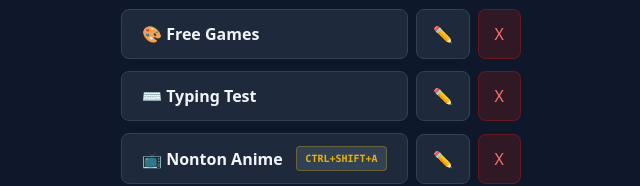
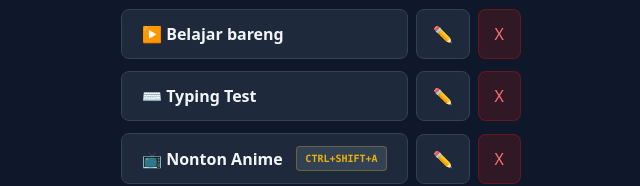
Before and after one commit to sutris-lab/sutris-lab.github.io, a plain HTML site: page tes.html in a window 1280 px wide. Shown: the part 345-531 px from the top of the page, 319-959 px from the left. Drawn offline with nearby package versions, Linux system fonts and the light colour scheme.

Commit message:
Update tes.html

```diff
--- a/tes.html
+++ b/tes.html
@@ -74,7 +74,7 @@
     <script>
         const defaultLinks = [
             { name: "🛠️ Referensi Koding", url: "https://github.com/sutris-lab/sutris-lab.github.io", shortcut: "" },
-            { name: "🎨 Free Games", url: "https://www.youtube.com/watch?v=dQw4w9WgXcQ", shortcut: "" },
+            { name: "▶️ Belajar bareng", url: "https://www.youtube.com/watch?v=dQw4w9WgXcQ", shortcut: "" },
             { name: "⌨️ Typing Test", url: "https://monkeytype.com/", shortcut: "" },
             { name: "📺 Nonton Anime", url: "https://nontonanime.co/", shortcut: "ctrl+shift+a" }
         ];
```
